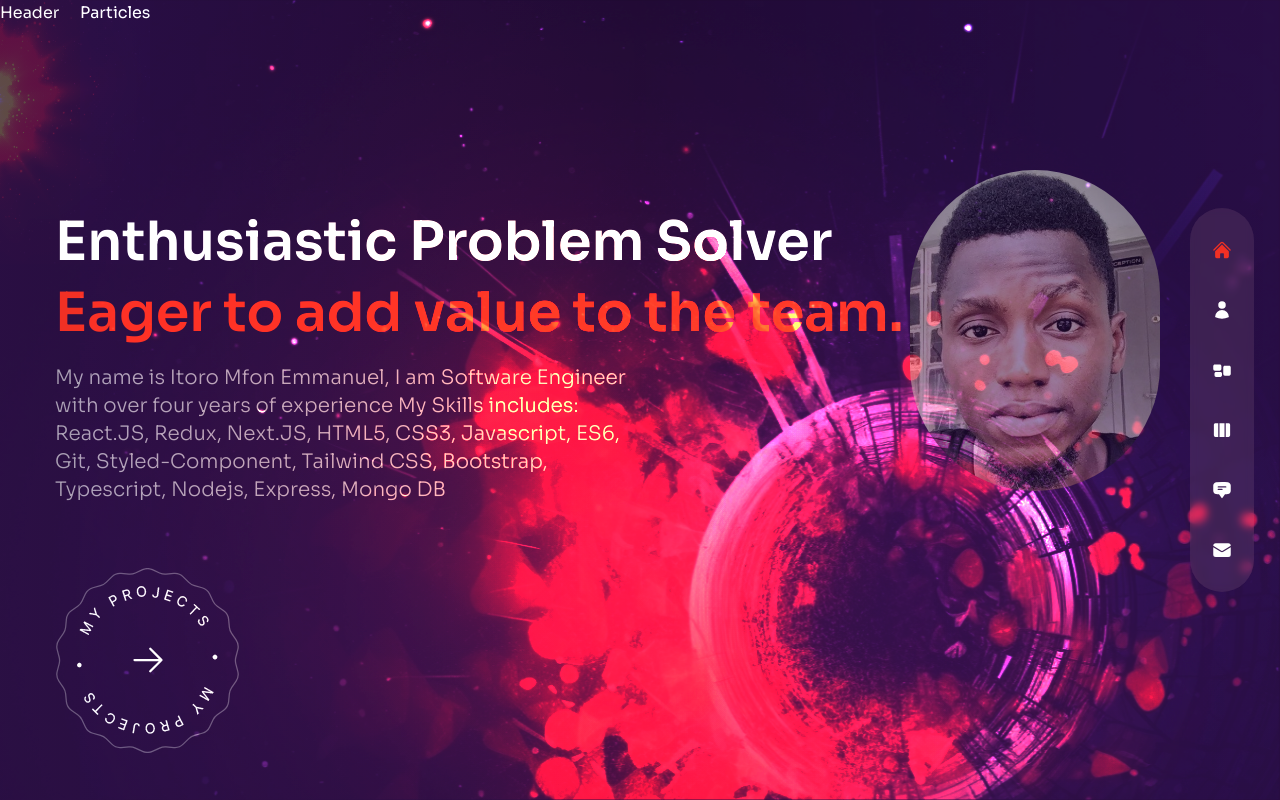
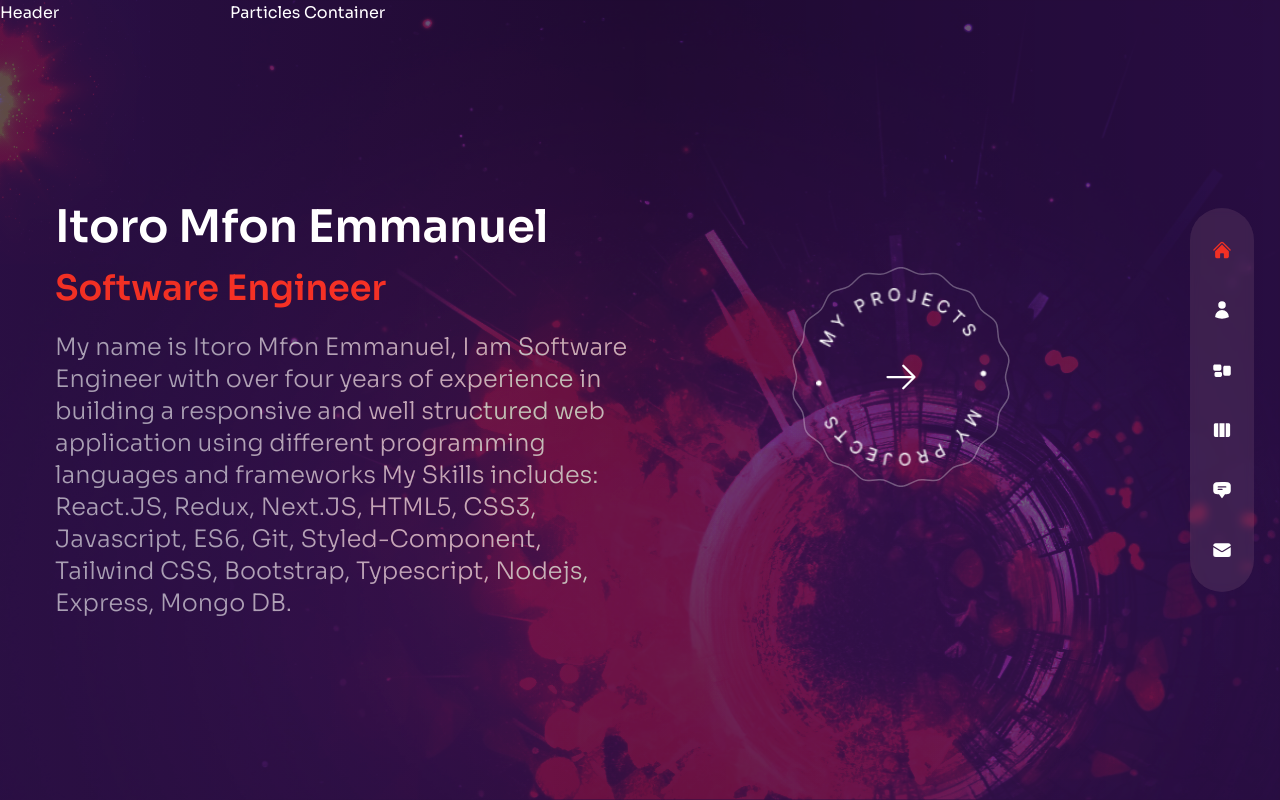
Before and after one commit to Itoromfon/itoro-next-portfolio, a Next.js app: page / in a window 1280 px wide. Built offline with nearby package versions, Linux system fonts and the light colour scheme.

Commit message:
added some changes

```diff
--- a/components/ParticlesContainer.js
+++ b/components/ParticlesContainer.js
@@ -1,3 +1,5 @@
+
+
 const ParticlesContainer = () => {
     return (
         <div>Particles Container</div>
--- a/components/ProjectsBtn.js
+++ b/components/ProjectsBtn.js
@@ -9,13 +9,15 @@ import { HiArrowRight } from 'react-icons/hi2';
 
 const ProjectsButton = () => {
     return (
-        <div className="mx-auto xl:mx-0">
+        <div className="mx-auto xl:mx-0 xl:-mt-16 z-30">
             <Link
                 href={'/work'}
                 className="
                     relative
                     w-[185px]
                     h-[185px]
+                    xl:w-[220px]
+                    xl:h-[220px]
                     flex
                     justify-center
                     items-center
@@ -24,13 +26,22 @@ const ProjectsButton = () => {
                     bg-center
                     bg-no-repeat
                     group
-                ">
+                "
+            >
                 <Image
                     src={'/rounded-text.png'}
                     width={141}
                     height={148}
                     alt=""
-                    className="animate-spin-slow w-full h-full max-w-[141px] max-h-[148px]"
+                    className="
+                        animate-spin-slow
+                        w-full
+                        h-full
+                        max-w-[141px]
+                        max-h-[148px]
+                        xl:max-w-[171px]
+                        xl:max-h-[178px]
+                    "
                 />
                 <HiArrowRight
                     className="
--- a/package.json
+++ b/package.json
@@ -15,6 +15,7 @@
     "react": "^18",
     "react-dom": "^18",
     "react-icons": "^4.11.0",
+    "react-tsparticles": "^2.12.2",
     "tailwind-scrollbar": "^3.0.5",
     "tailwind-scrollbar-hide": "^1.1.7"
   },
--- a/pages/index.js
+++ b/pages/index.js
@@ -1,5 +1,8 @@
 // next image
 import Image from 'next/image';
+
+// next link
+import Link from 'next/link';
 
 // components
 import ParticlesContainer from '@/components/ParticlesContainer';
@@ -19,19 +22,33 @@ const Home = () => {
       <div className='w-full h-full bg-gradient-to-r
       from-primary/10 via-black/30 to-black/10'>
         <div className='text-center flex flex-col justify-center
-        pt-32 xl:pt-40 xl:text-left h-full container mx-auto'>
+        pt-16 xl:pt-20 xl:text-left h-full container mx-auto'>
           {/*title */}
-          <motion.h1
+          <motion.h2
             variants={fadeIn('down', 0.2)}
             initial='hidden'
             animate='show'
             exit='hidden'
-            className='h2 font-[sora]
-          '>
-            Enthusiastic Problem Solver<br />
-            <span className='text-accent'> Eager to add value to the team.</span>
-          </motion.h1>
+            className='
+              h2
+              font-[sora]
+              text-[35px]
+              xl:text-[45px]
+            '
+          >
+            Itoro Mfon Emmanuel<br />
+            <span
+              className='
+                text-accent
+                text-[28px]
+                md:text-[35px]
+              '
+              >
+              Software Engineer
+            </span>
+          </motion.h2>
           {/* subtitle */}
+          <div className='xl:flex'>
           <motion.p
             variants={fadeIn('down', 0.3)}
             initial='hidden'
@@ -43,16 +60,19 @@ const Home = () => {
               xl:max-w-xl
               xl:mx-0
               mb-10
-              text-lg
-              xl:text-xl
+              text-xl
+              xl:text-2xl
+              xl:mr-40
               xl:mb-16
               font-[sora]
             '>
             My name is Itoro Mfon Emmanuel, I am Software Engineer
-            with over four years of experience My Skills includes:
+            with over four years of experience in building a responsive
+            and well structured web application using different programming
+            languages and frameworks My Skills includes:
             React.JS, Redux, Next.JS, HTML5,  CSS3, Javascript, ES6, Git,
             Styled-Component, Tailwind CSS, Bootstrap, Typescript,
-            Nodejs, Express, Mongo DB
+            Nodejs, Express, Mongo DB.
           </motion.p>
           {/* btn */}
           <div className='flex justify-center xl:hidden relative'>
@@ -63,33 +83,26 @@ const Home = () => {
             initial='hidden'
             animate='show'
             exit='hidden'
-            className='hidden xl:flex'
+            className='
+              hidden
+              xl:flex
+            '
           >
-            <ProjectsBtn />
+              <ProjectsBtn />
           </motion.div>
-         </div>
+          </div>
+        </div>
       </div>
       {/* image */}
-      <div className='w-[1200px] h-full absolute right-0 bottom-0'>
+      <div className='xl:w-[1050px] h-full absolute right-0 bottom-0'>
         {/* bg img */}
-        <div
-          className='
-            bg-none
-            xl:bg-explosion
-            xl:bg-cover
-            xl:bg-right
-            xl:bg-no-repeat
-            w-full
-            h-full
-            absolute
-            mix-blend-color-dodge
-            translate-z-0
-          '>
-        </div>
+        <div className='bg-none xl:bg-explosion xl:bg-cover xl:bg-right
+        xl:bg-no-repeat w-full h-full absolute mix-blend-color-dodge translate-z-0
+        opacity-30'></div>
         {/* particles */}
-        <div>Particles</div>
+        <ParticlesContainer />
         {/* avatar img */}
-        <motion.div
+        {/* <motion.div
           variants={fadeIn('up', 0.5)}
           initial='hidden'
           animate='show'
@@ -105,7 +118,7 @@ const Home = () => {
             xl:right-[10%]
           '>
           <Avatar />
-        </motion.div>
+        </motion.div> */}
       </div>
     </div>
   );
```
Also changed, not shown: 1 other file (tests, documents, lock files or other folders).
